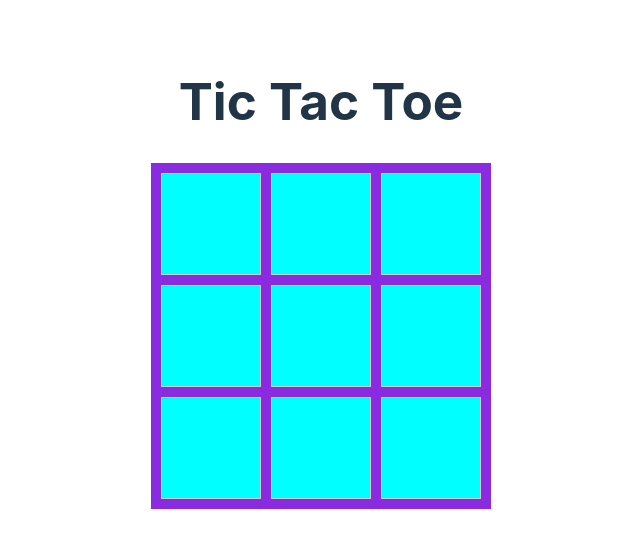
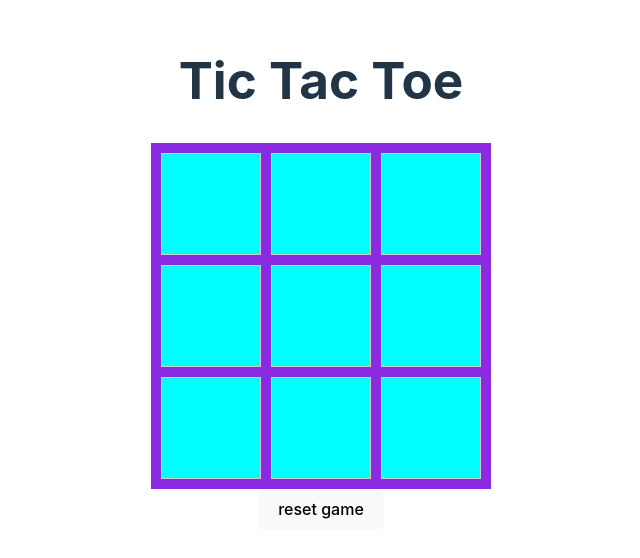
Before and after one commit to jessworks/fed23-tictactoe, a Vue app: page / in a window 1280 px wide. Shown: the part 126-684 px from the top of the page, without its empty margins (319-959 px from the left). Built offline with nearby package versions, Linux system fonts and the light colour scheme.

Commit message:
feat: TicTacToe.vue: reset game button

```diff
--- a/src/components/TicTacToe.vue
+++ b/src/components/TicTacToe.vue
@@ -13,6 +13,11 @@ function handleClick(i: number) {
   }
 };
 
+function resetGame() {
+  grid.value = Array(9).fill("");
+  currentPlayer.value = "X";
+}
+
 </script>
 
 
@@ -22,6 +27,8 @@ function handleClick(i: number) {
       {{ cell }}
     </div>
   </div>
+
+  <button @click="resetGame">reset game</button>
 
 </template>
 
```
